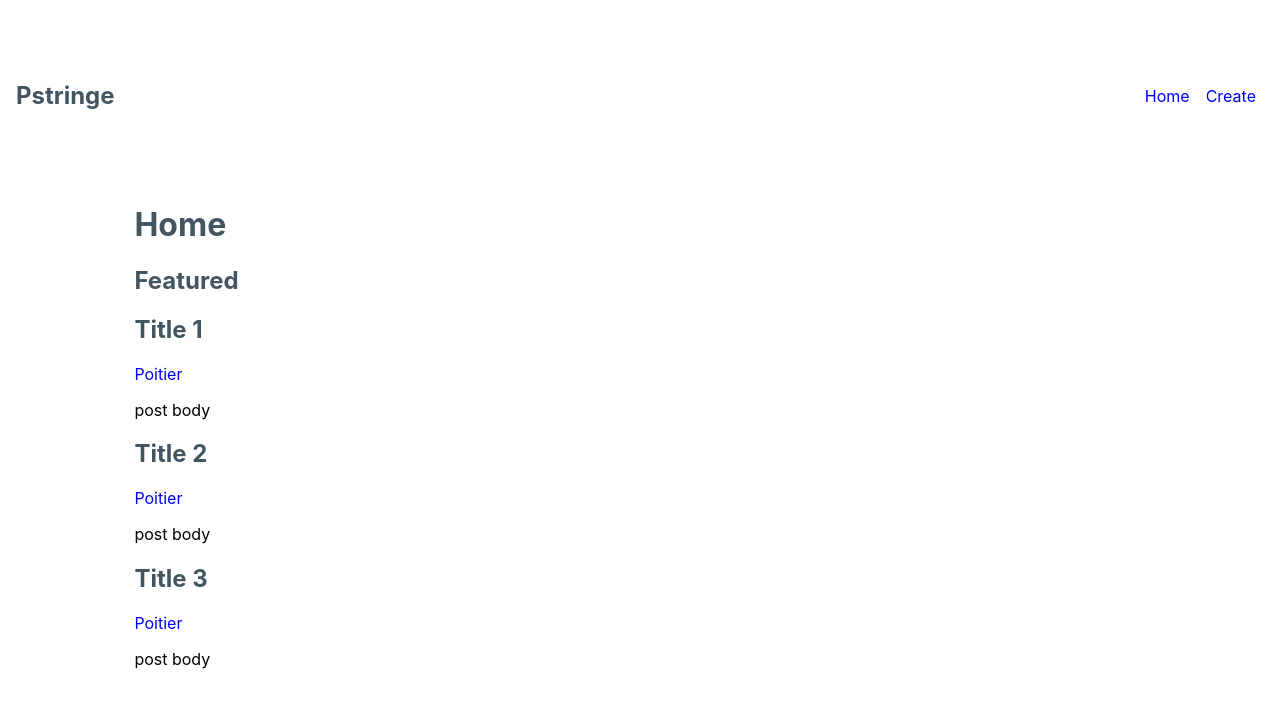
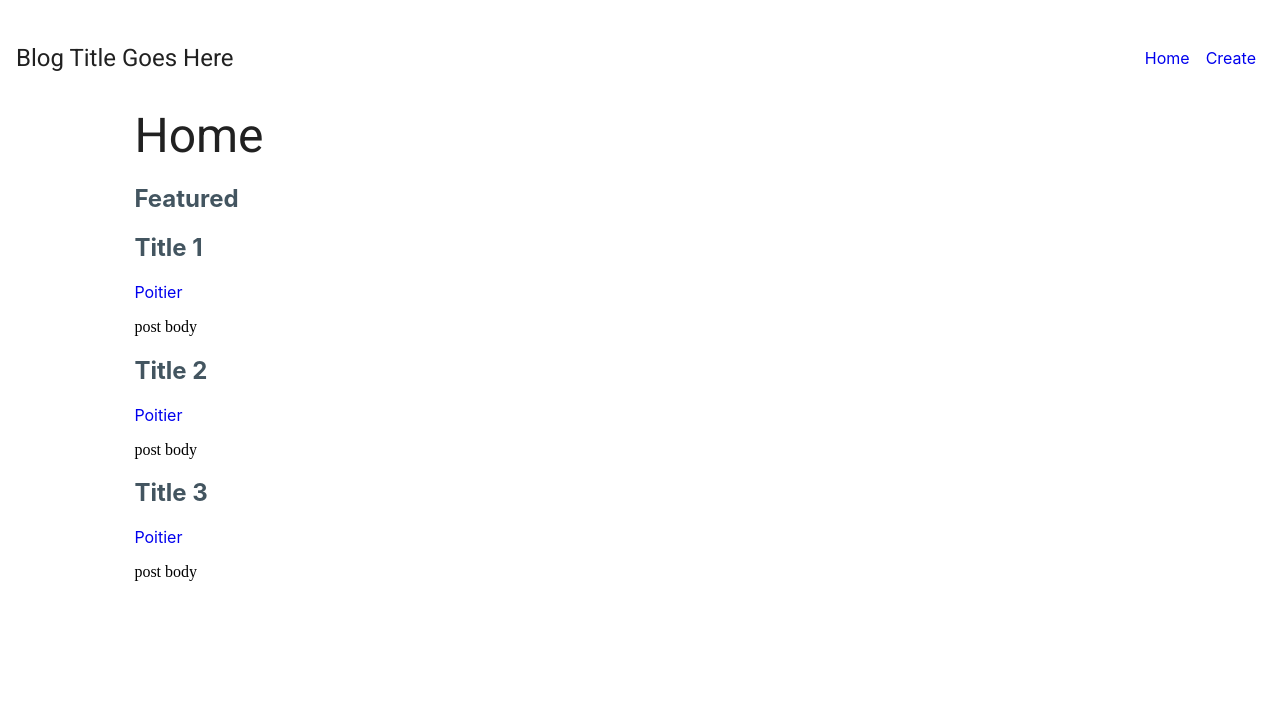
Before and after one commit to pstringe/blog, a React (Create React App) app: page / in a window 1280 px wide. Shown: the top 708 px of the page. Built offline with nearby package versions, Linux system fonts and the light colour scheme; data requests are answered from the project's data file; the HTML template or start-up script is replaced by a standard one.

Commit message:
removed top-margin added typogrphy components

```diff
--- a/package.json
+++ b/package.json
@@ -3,6 +3,7 @@
   "version": "0.1.0",
   "private": true,
   "dependencies": {
+    "@material-ui/core": "^4.11.3",
     "@testing-library/jest-dom": "^5.11.4",
     "@testing-library/react": "^11.1.0",
     "@testing-library/user-event": "^12.1.10",
--- a/public/index.html
+++ b/public/index.html
@@ -24,6 +24,8 @@
       work correctly both with client-side routing and a non-root public URL.
       Learn how to configure a non-root public URL by running `npm run build`.
     -->
+    <link rel="stylesheet" href="https://fonts.googleapis.com/css?family=Roboto:300,400,500,700&display=swap" />
+
     <title>React App</title>
   </head>
   <body>
--- a/src/App.js
+++ b/src/App.js
@@ -5,11 +5,11 @@ import {BrowserRouter as Router, Route, Switch} from 'react-router-dom';
 import PostDetails from './PostDetails';
 
 function App() {
-
+  const title = 'Blog Title Goes Here';
   return (
     <Router>
       <div className="App">
-          <Navbar />
+          <Navbar title={title}/>
           <Switch>
             <Route exact path = '/'> <Home /> </Route>
             <Route path = '/create'> <Create /> </Route>
--- a/src/Home.js
+++ b/src/Home.js
@@ -1,11 +1,12 @@
 import PostList from './PostList';
 import useFetch from './useFetch';
+import {Typography} from '@material-ui/core';
 
 const Home = () => {
     const {data: posts, isPending, error} = useFetch('http://localhost:8000/posts');
     return (
         <div className='home'>
-            <h1>Home</h1>
+            <Typography color='textPrimary' variant='h3' component='h1'>Home</Typography>
             {error && <div>There was an error...</div>}
             {isPending && <div className='loading'>Loading...</div>}
             {posts && <PostList posts={posts} heading='Featured'/>}
--- a/src/Navbar.js
+++ b/src/Navbar.js
@@ -1,9 +1,10 @@
 import { Link } from 'react-router-dom';
+import {Typography} from '@material-ui/core';
 
-const Navbar = () => {
+const Navbar = (props) => {
     return (
         <nav className='navbar'>
-            <h1> Pstringe </h1>
+            <Typography color='textPrimary' variant='h5' component='h1'> {props.title} </Typography>
             <div className="links">
                 <Link to='/'>Home</Link>
                 <Link to='/create'>Create</Link>
--- a/src/index.css
+++ b/src/index.css
@@ -19,19 +19,13 @@ a {
   font-family: -apple-system, BlinkMacSystemFont, 'Segoe UI', Roboto, Oxygen, Ubuntu, Cantarell, 'Open Sans', 'Helvetica Neue', sans-serif;
 }
 
-p {
-  font-family: -apple-system, BlinkMacSystemFont, 'Segoe UI', Roboto, Oxygen, Ubuntu, Cantarell, 'Open Sans', 'Helvetica Neue', sans-serif;
-  /*color: #6e7c7c;*/
-}
-
-
 
 .App{
   width: 100%;
   height: 100%;
   display: grid;
   grid-template-columns: 10% 80% 10%;
-  grid-template-rows: 30% 70%;
+  grid-template-rows: 100px auto;
 }
 
 .navbar {
@@ -61,15 +55,12 @@ p {
   margin: 8px;
 }
 
-/*
-.box{
-  width: 100px;
-  height: 100px;
-  border: 1px solid black;
-}
-*/
-.home{
+.home, .create{
   grid-column-start: 2;
   grid-column-end: 2;
   grid-row-start: 2;
 }
+.create, .create > form{
+  display: flex;
+  flex-direction: column;
+}
```
Also changed, not shown: 2 other files (tests, documents, lock files or other folders).
